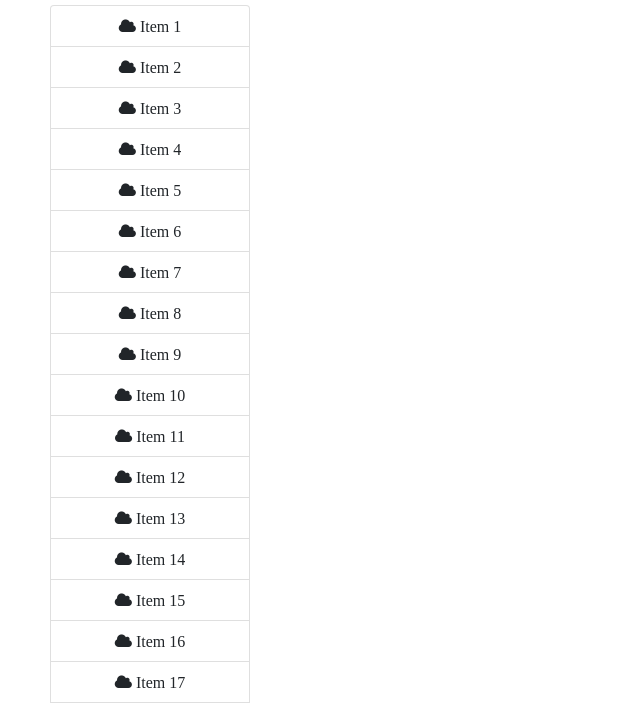
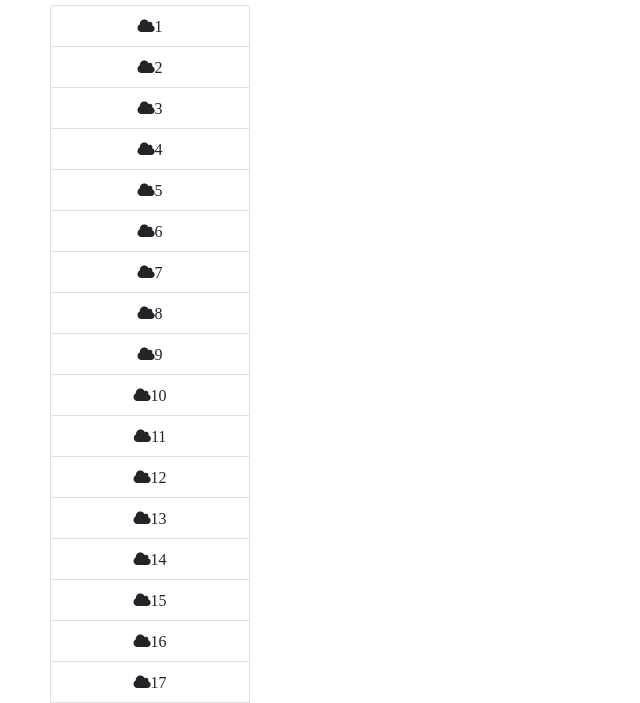
Before and after one commit to marianosckerl/programacion-web-1-dom-1, a plain HTML site: page index.html in a window 1280 px wide. Shown: the part 97-800 px from the top of the page, without its empty margins (0-640 px from the left). Drawn offline with nearby package versions, Linux system fonts and the light colour scheme.

Commit message:
Agregado el Template

```diff
--- a/index.html
+++ b/index.html
@@ -30,6 +30,11 @@
     <h1>IUPA | Programación Web 1</h1>
     <h2>DOM 1</h2>
     <div id="contenedor"></div>
+    <template id="miTemplate">
+      <li>
+
+      </li>
+    </template>
     <script src="src/ejercicios.js"></script>
   </body>
 </html>
--- a/src/ejercicios.js
+++ b/src/ejercicios.js
@@ -1,19 +1,36 @@
 // @TODO Completar...
+// capturo el contenedor
 const contenedor = document.getElementById('contenedor');
-let lista = document.createDocumentFragment();
 
+//  Creo el fragment
+const lista = document.createDocumentFragment();
 
+// Capturo el template definido
+const template = document.getElementById('miTemplate');
+
+// creo el elemento de lista y asigno propiedades
 const ul = document.createElement('ul');
-ul.setAttribute('class', "list-group");
-ul.setAttribute('style', "width : 200px; text-align: center; margin-left: 50px");
+ul.className = 'list-group';
+ul.style.width = '200px';
+ul.style.textAlign = "center";
+ul.style.marginLeft = '50px';
 
+// Anexo el elemento de lista al fragment
 lista.appendChild(ul);
 
+// Capturo el item de lista dentro del template
+const item = template.content.querySelector('li');
+
+// Le asigno propiedades al item
+item.className = 'list-group-item fa fa-cloud';
+
 for (i = 1; i <= 50; i++){
-    let li = `<li class="list-group-item fa  fa-cloud"> Item ${i} </li>`;
-//    let li = `<li class="list-group-item fa fa-bars"> Item ${i} </li>`;
-    console.log(li);
-    lista.firstChild.innerHTML += li;
+    // Asigno el valor al item
+    item.textContent = i;
+    // Clono el nodo con la información cargada
+    const clone = document.importNode(template.content, true);
+    //Asigno el nodo al fragment bajo el nodo de lista UL
+    lista.querySelector('ul').appendChild(clone);
 }
-
+// Asigno el fragment completo al contenedor
 contenedor.appendChild(lista);
```
